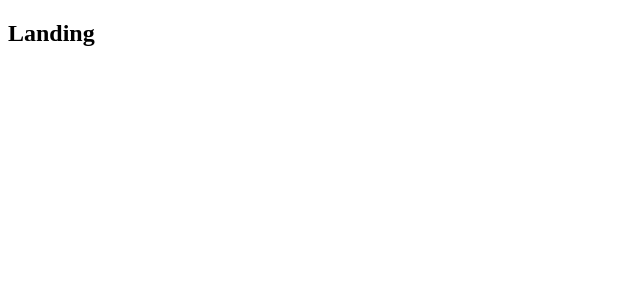
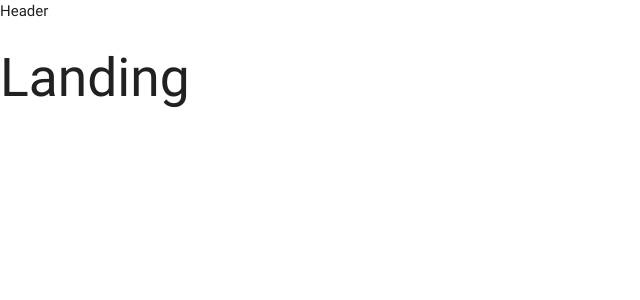
Before and after one commit to ajandorek/emaily-client, a React (Create React App) app: page / in a window 1280 px wide. Shown: the top 300 px of the page, without its empty margins (0-640 px from the left). Built offline with nearby package versions, Linux system fonts and the light colour scheme.

Commit message:
Created static header component and added materialize

```diff
--- a/package.json
+++ b/package.json
@@ -8,6 +8,7 @@
     }
   },
   "dependencies": {
+    "materialize-css": "^0.100.2",
     "react": "^16.2.0",
     "react-dom": "^16.2.0",
     "react-redux": "^5.0.7",
--- a/src/components/App.js
+++ b/src/components/App.js
@@ -1,7 +1,7 @@
 import React from 'react';
 import { BrowserRouter, Route } from 'react-router-dom';
 
-const Header = () => <h2>Header</h2>
+import Header from './Header';
 const Dashboard = () => <h2>Dashboard</h2>
 const SurveyNew = () => <h2>SurveyNew</h2>
 const Landing = () => <h2>Landing</h2>
@@ -12,9 +12,10 @@
     <div>
       <BrowserRouter>
         <div>
+          <Header />
           <Route exact path='/' component={Landing} />
-          <Route path='/surveys' component={Dashboard} />
-          {/* <Route path=''/> */}
+          <Route exact path='/surveys' component={Dashboard} />
+          <Route path='/surveys/new' component={SurveyNew} />
         </div>
       </BrowserRouter>
     </div>
--- /dev/null
+++ b/src/components/Header.js
@@ -0,0 +1,13 @@
+import React, { Component } from 'react';
+
+class Header extends Component {
+  render() {
+    return (
+      <div>
+        Header
+      </div>
+    );
+  }
+}
+
+export default Header;
--- a/src/index.js
+++ b/src/index.js
@@ -1,3 +1,4 @@
+import 'materialize-css/dist/css/materialize.min.css';
 import React from 'react'
 import ReactDOM from 'react-dom';
 import { Provider } from 'react-redux';
@@ -5,6 +6,7 @@
 
 import App from './components/App';
 import reducers from './reducers';
+
 
 const store = createStore(reducers, {}, applyMiddleware());
 
```
Also changed, not shown: 1 other file (tests, documents, lock files or other folders).
